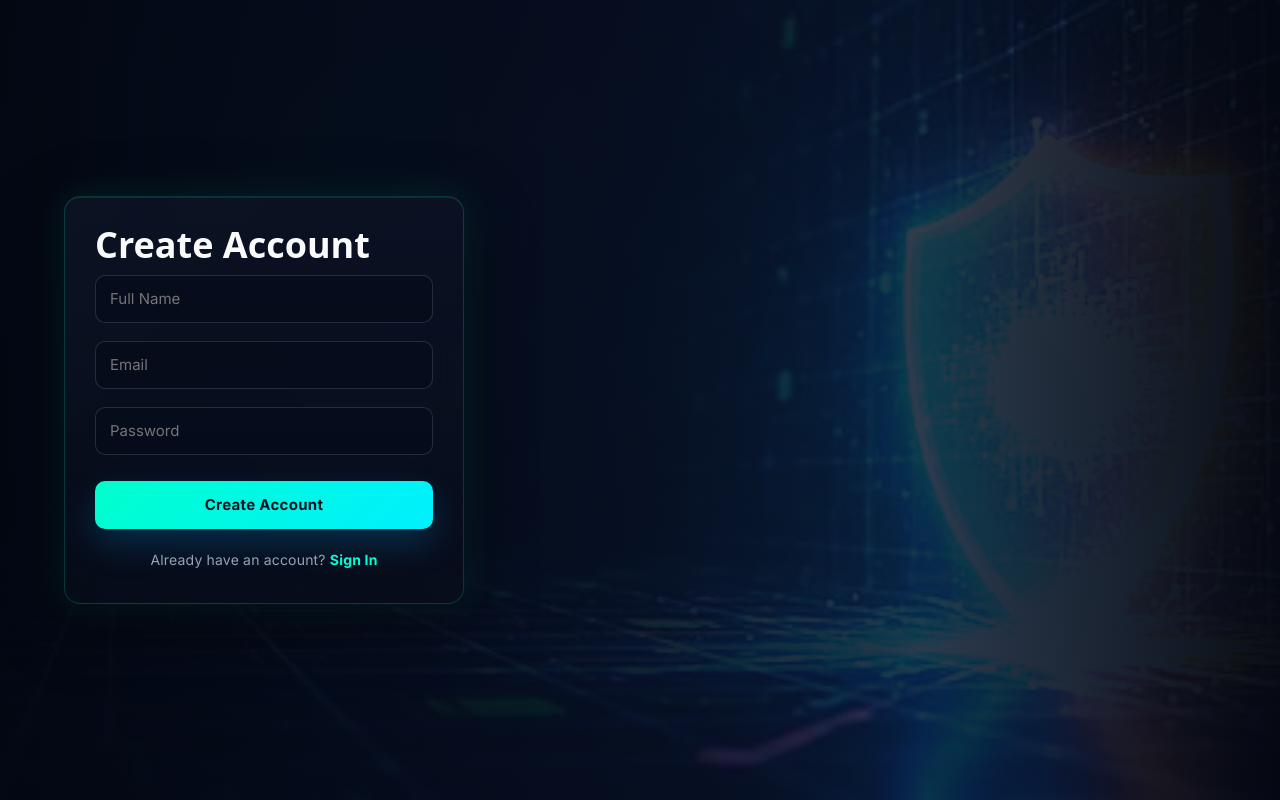
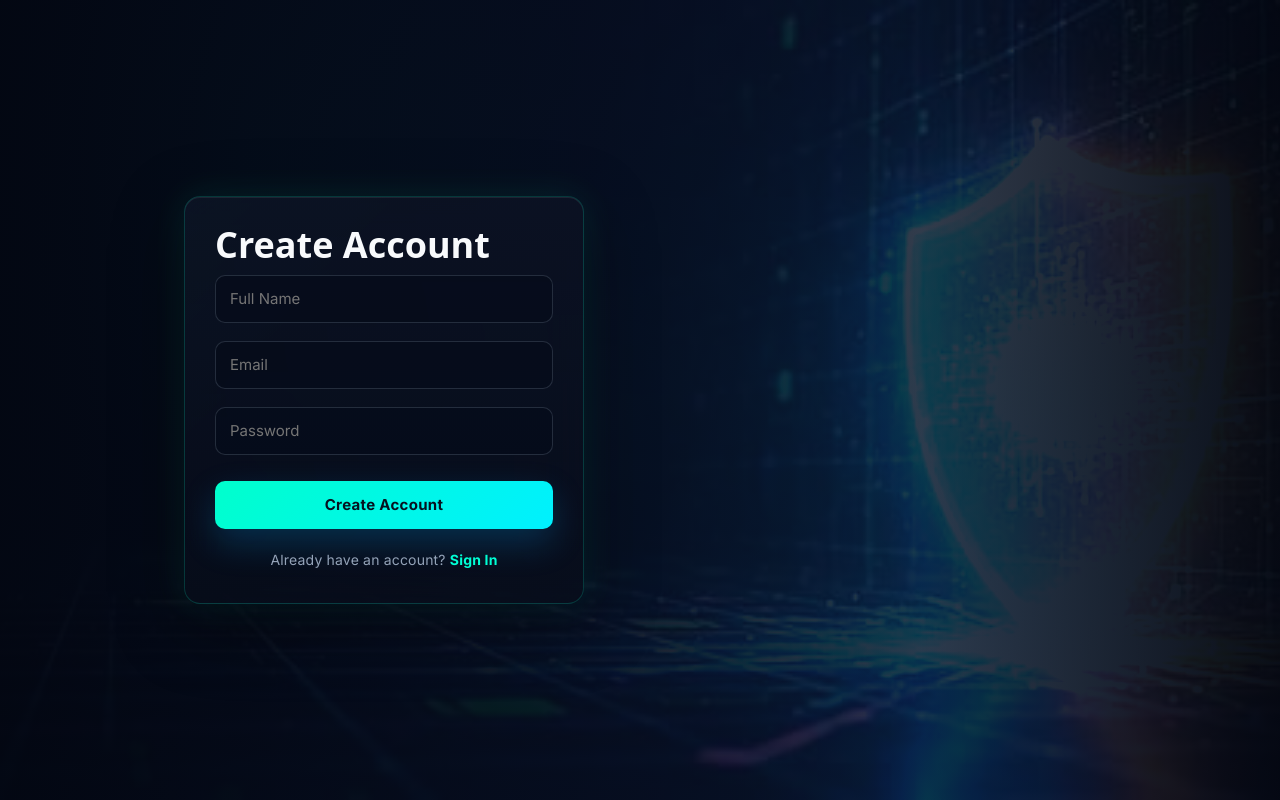
Before and after one commit to KYABARSHINAVYA/CyberAegis-AI, a React (Vite) app in the folder frontend/: page /register in a window 1280 px wide. Built offline with nearby package versions, Linux system fonts and the light colour scheme; no server answers.

Commit message:
login page updated

```diff
--- a/frontend/src/index.css
+++ b/frontend/src/index.css
@@ -260,6 +260,7 @@ code {
   width: min(100%, 400px);
   grid-column: 1;
   justify-self: end;
+
   padding: 30px;
   border-radius: 16px;
   border: 1px solid rgba(0, 255, 204, 0.18);
@@ -850,3 +851,10 @@ code {
   color: #00ffd5;
   padding: 12px;
 }
+.auth-panel-login {
+    transform: translateX(120px);
+}
+
+.auth-panel-register {
+    transform: translateX(120px);
+}
```
